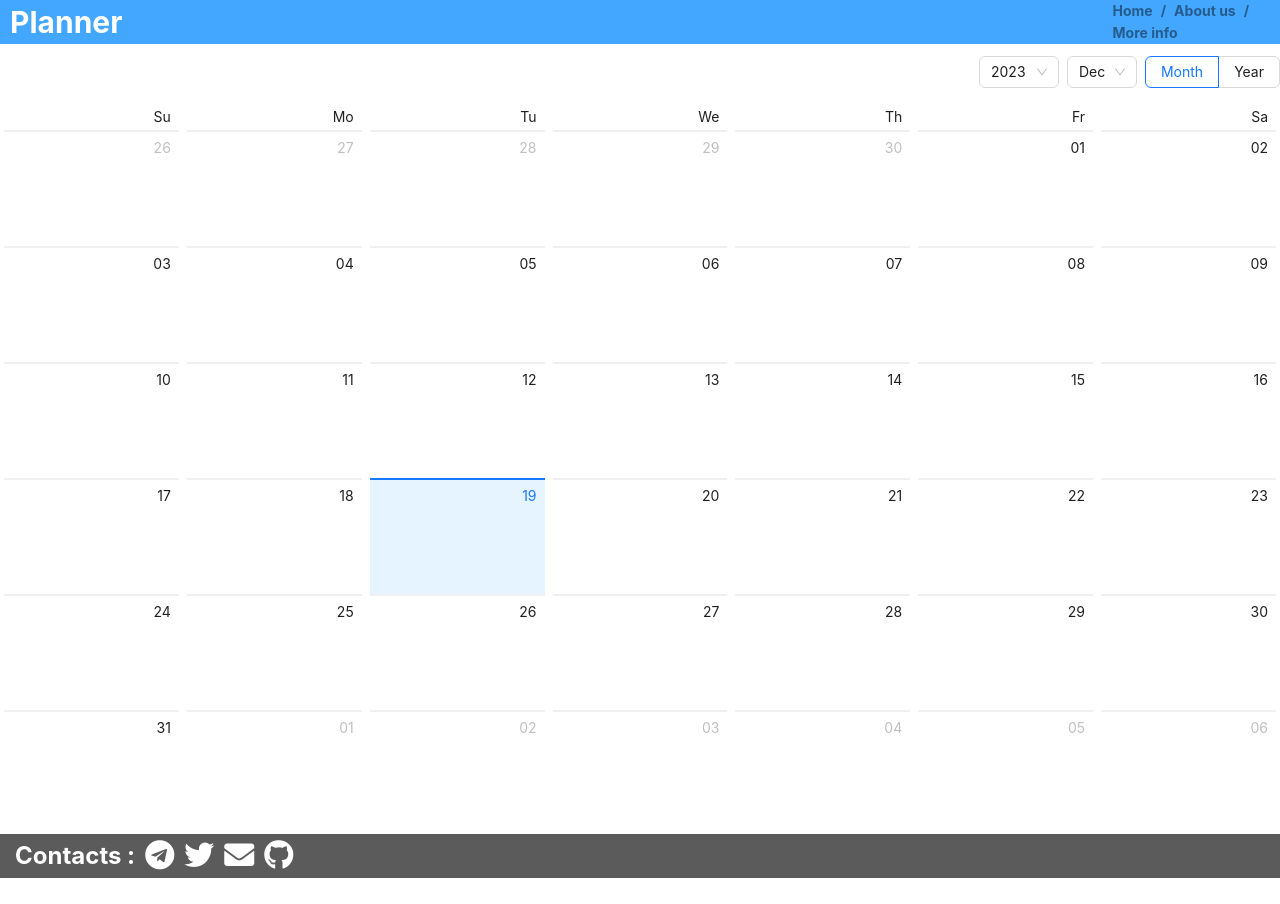
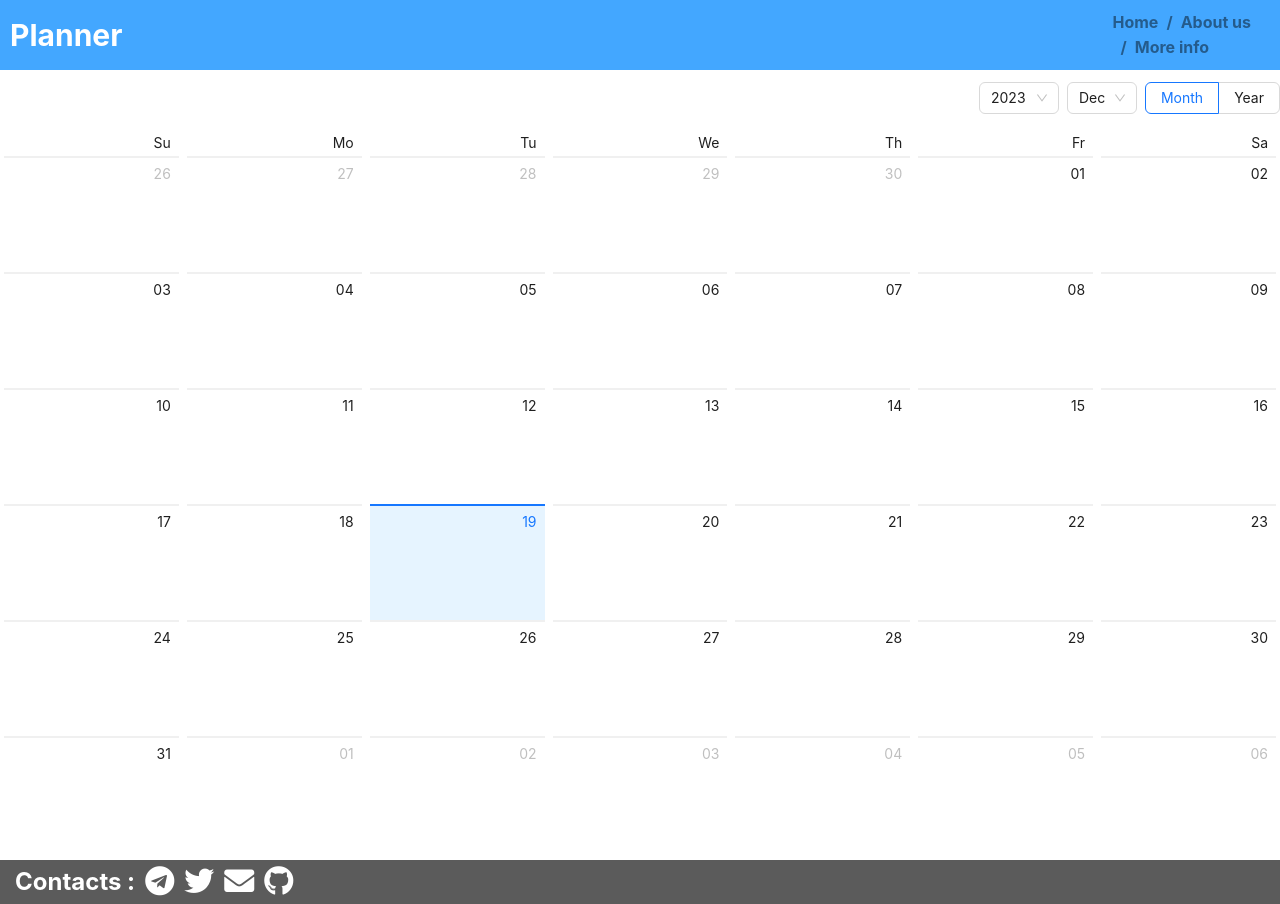
Before and after one commit to AndrewGalkin123/planner, a Next.js app: page / in a window 1280 px wide. Before the commit the page ends 878 px from the top, so only its background shows below. Built offline with nearby package versions, Linux system fonts and the light colour scheme.

Commit message:
changed fontSize

```diff
--- a/components/Navigation.tsx
+++ b/components/Navigation.tsx
@@ -6,7 +6,7 @@ interface NavigationProps {
   }
 
 const Navigation: React.FC<NavigationProps> = ({ items }) => {
-  return <Breadcrumb style={{fontWeight: "bold"}} items={items} />;
+  return <Breadcrumb style={{fontWeight: "bold", fontSize: "16px"}} items={items} />;
 };
 
 export { Navigation };
--- a/src/app/globals.css
+++ b/src/app/globals.css
@@ -5,7 +5,7 @@
 
 header {
   background-color: rgb(67, 167, 255);
-  padding: 0 10px;
+  padding: 10px 10px;
 }
 
 .container {
```
